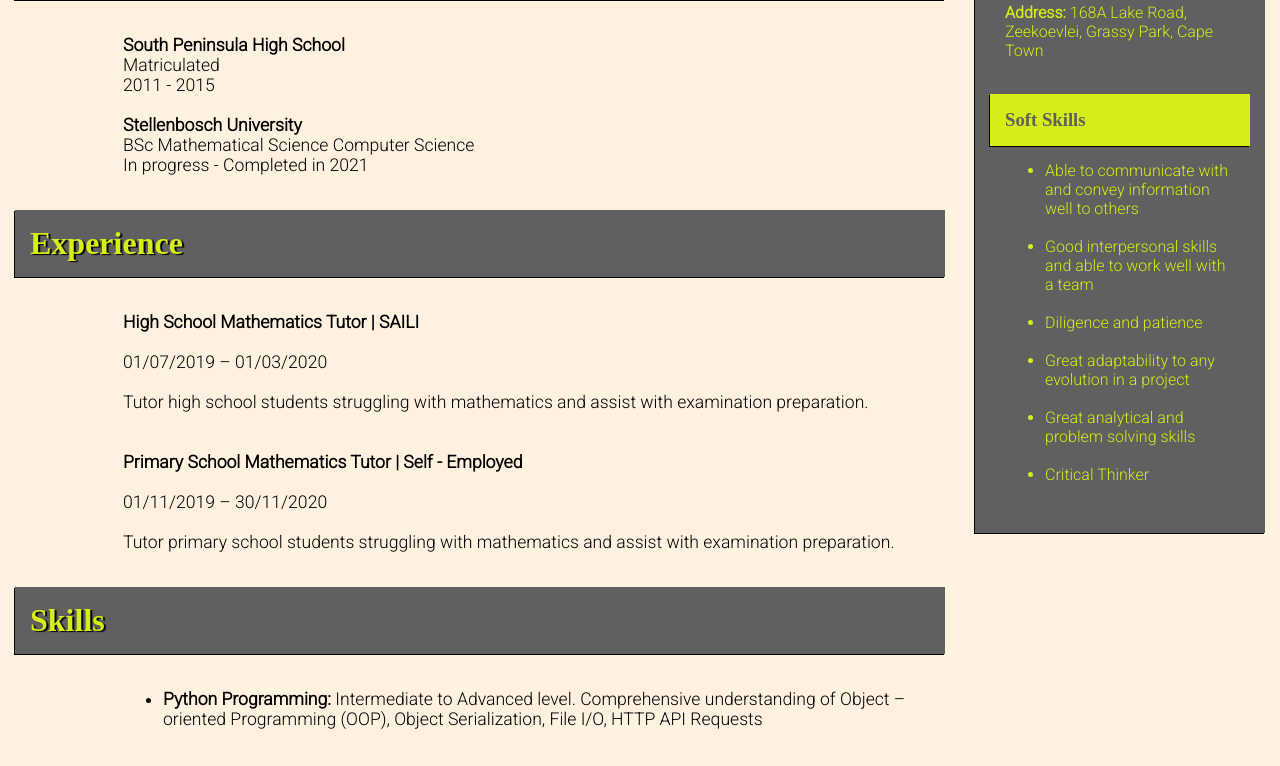
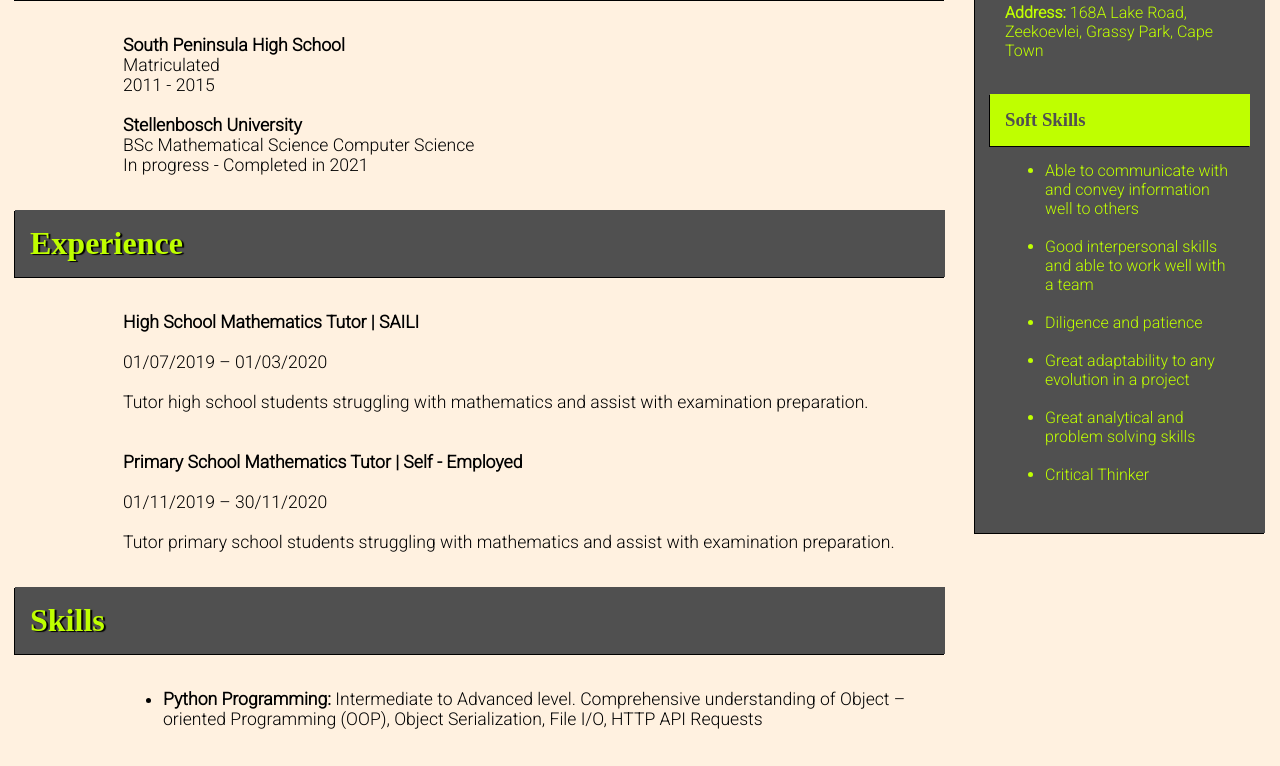
Before and after one commit to imtiyaazthompson/OnlineCV, a plain HTML site: page index.html in a window 1280 px wide. Shown: the part 549-1315 px from the top of the page. Drawn offline with Linux system fonts and the light colour scheme; a web font is replaced by a local one.

Commit message:
Used proper hex codes to reflect on domain

```diff
--- a/css/color.css
+++ b/css/color.css
@@ -15,17 +15,17 @@
 }
 
 .bg-grey {
-  background-color: #606060FF;
+  background-color: #505050;
 }
 
 .bg-lime {
-  background-color: #D6ED17FF;
+  background-color: #BFFF00;
 }
 
 .text-lime {
-  color: #D6ED17FF;
+  color:#BFFF00;
 }
 
 .text-grey {
-  color: #606060FF;
+  color: #505050;
 }
```
